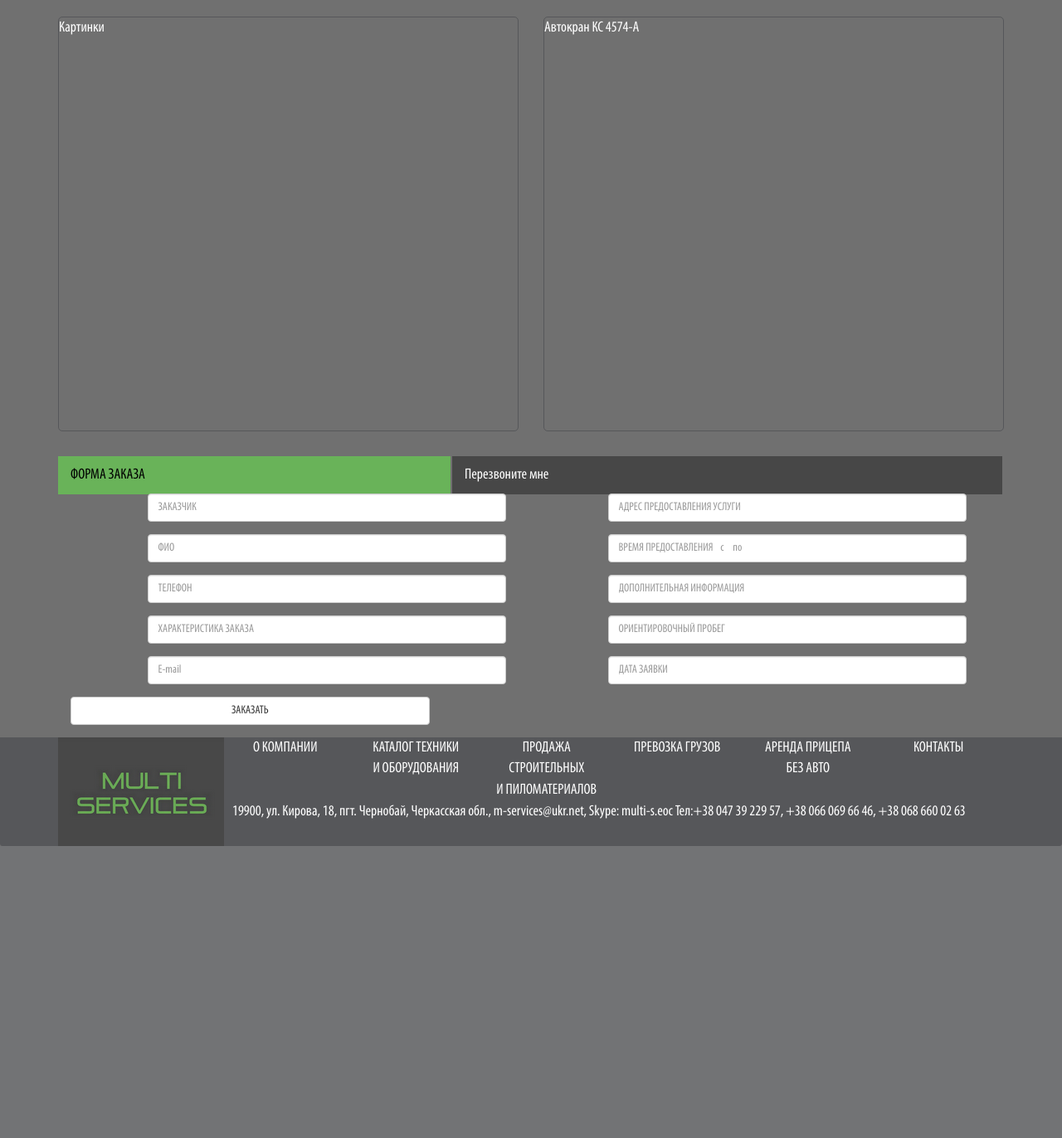
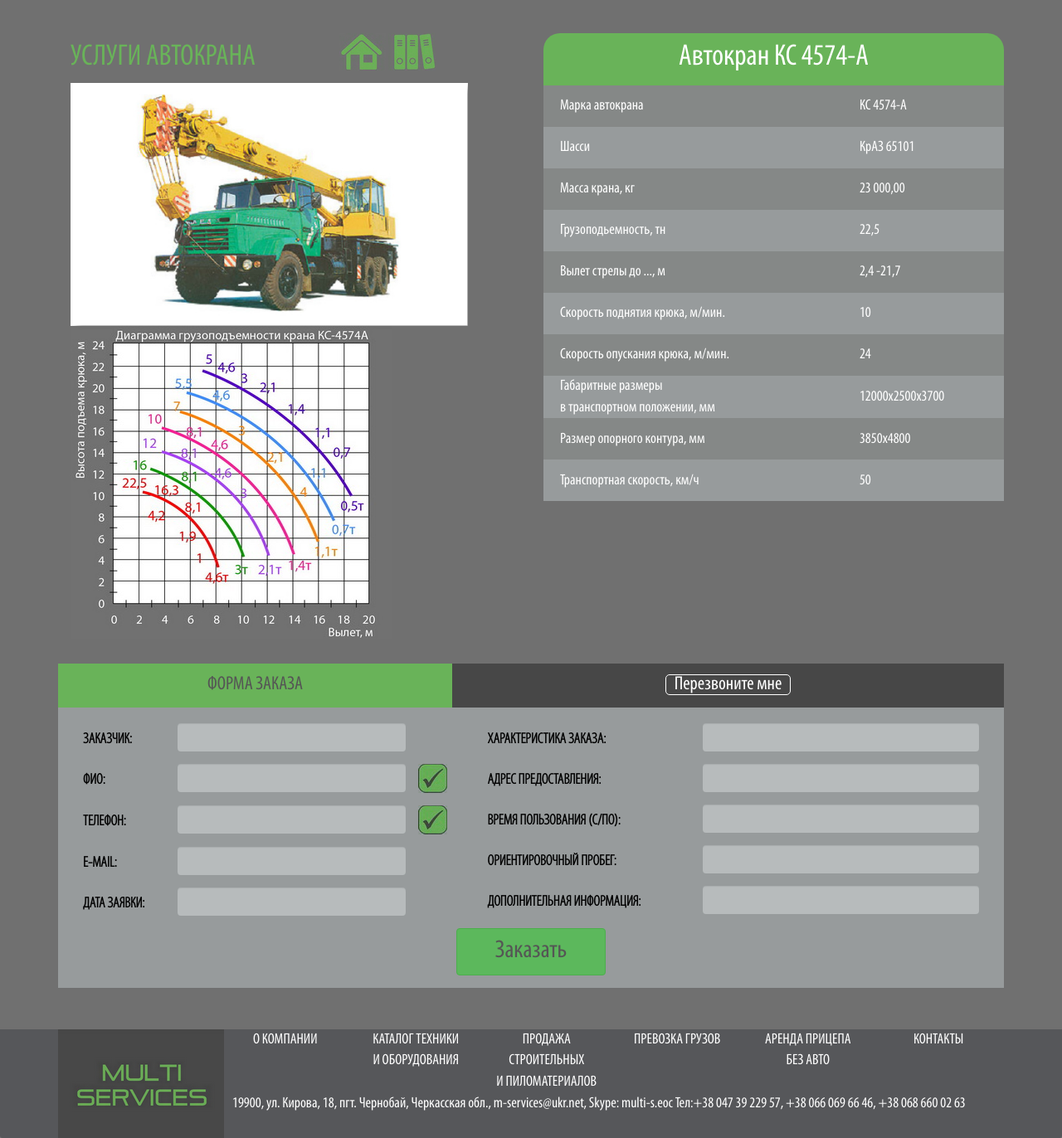
Before and after one commit to Volodymyr75/multiservise, a PHP site: page /site/avtokran.html in a window 1280 px wide. Shown: the part 82-1454 px from the top of the page at 83% size. Before the commit the page ends 1102 px from the top, so only its background shows below. Run offline with PHP 8.4, Linux system fonts and the light colour scheme.

Commit message:
avtokran1

```diff
--- a/site/avtokran.html
+++ b/site/avtokran.html
@@ -76,134 +76,211 @@
   </header>
 
 	  <div id="main-content-avtokran" class="container">
+		<div id="" class="row">
+				<div class="col-sm-6 col-xs-12">
+					<div class="technika" style="padding-top:20px">
+						<div class="col-sm-7">
+						<h1 class="pull-left" style="margin-top: 10px; color: #69B359">УСЛУГИ АВТОКРАНА</h1>
+						</div>
+						<div class="col-sm-4">
+						<a href="index.html" style=""><img src="images/home56-45.png" alt="home"></a>
+						<a href="technika.html"><img src="images/book57-45.png" alt="technika"></a>
+						</div>
+						<div class="col-sm-11 img-tech">
+							<img src="images/avtokran.jpg" class="img-responsive" alt="avtokran">
+						</div>
+						<div class="col-sm-11 img-tech">
+							<img src="images/diagrama387-381.jpg" class="img-responsive" alt="diagrama">
+						</div>
 
-
-		<div id="" class="row">
-
-
-				<div class="col-sm-6 col-xs-12">
-					<div class="technika"><span>Картинки</span></div>
+					</div>
 				</div>
 				<div class="col-sm-6 col-xs-12">
-					<div class="technika"><span>Автокран КС 4574-А</span></div>
+					<div class="technika">
+						<header class="technika-header">
+							<h1 class="technika-h1">Автокран КС 4574-А</>
+						</header>
+							<table style="width: 100%">
+								<tbody style="width: 100%">
+									<tr class="even">
+										<td class="t-left">Марка автокрана</td>
+										<td class="t-right">КС 4574-А</td>
+									</tr>
+									<tr class="odd">
+										<td class="t-left">Шасси</td>
+										<td class="t-right">КрАЗ 65101</td>
+									</tr>
+									<tr class="even">
+										<td class="t-left">Масса крана, кг</td>
+										<td class="t-right">23 000,00</td>
+									</tr>
+									<tr class="odd">
+										<td class="t-left">Грузоподьемность, тн</td>
+										<td class="t-right">22,5</td>
+									</tr>
+									<tr class="even">
+										<td class="t-left">Вылет стрелы до ..., м</td>
+										<td class="t-right">2,4 -21,7</td>
+									</tr>
+									<tr class="odd">
+										<td class="t-left">Скорость поднятия крюка, м/мин.</td>
+										<td class="t-right">10</td>
+									</tr>
+									<tr class="even">
+										<td class="t-left">Скорость опускания крюка, м/мин.</td>
+										<td class="t-right">24</td>
+									</tr>
+									<tr class="odd">
+										<td class="t-left">Габаритные размеры <br> в транспортном положении, мм</td>
+										<td class="t-right">12000x2500x3700</td>
+									</tr>
+									<tr class="even">
+										<td class="t-left">Размер опорного контура, мм</td>
+										<td class="t-right">3850x4800</td>
+									</tr>
+									<tr class="odd">
+										<td class="t-left">Транспортная скорость, км/ч</td>
+										<td class="t-right">50</td>
+									</tr>
+								</tbody>
+							</table>
+					</div>
 				</div>
 
-<!-- forma -->
+				<!-- forma -->
 				<div class="col-sm-12">
 					<ul class="nav nav-tabs" style="border-bottom: 0">
 						<li class="active col-sm-5" style="padding: 0"><a data-toggle="tab" href="#forma" id="f1">ФОРМА ЗАКАЗА</a></li>
 						<li class="col-sm-7"  style="padding: 0"><a data-toggle="tab" href="#call-me" id="f2"><span>Перезвоните мне</span></a></li>
-
 					</ul>
 
 						<div class="tab-content">
 							 <div id="forma" class="tab-pane fade in active">
-							    <form class="form-horizontal" role="form">
+							    <form class="form-horizontal" role="form" style="font-family: MyriadPro-Cond-Light">
 							    	<div class="container">
-							    		<div class="row">
-							    			<div class="form-group col-sm-6">
-							    				<label class="col-sm-2 control-label" for="zakaz"></label>
-							    				<div class="col-sm-10">
-							    					<input type="text" name="name" class="form-control" id="zakaz" placeholder="ЗАКАЗЧИК">
-							    				</div>
+							    		<div class="row" style="margin-top: 20px">
+							    			<div class="col-sm-5" style="padding-right:0">
+							    				<div class="form-group col-sm-12" style="padding-right:0">
+								    				<label class="col-sm-3 control-label" for="zakaz">ЗАКАЗЧИК:</label>
+								    				<div class="col-sm-8">
+								    					<input type="text" name="name" class="form-control" id="zakaz" placeholder="">
+								    				</div>
+								    			</div>
+								    			<div class="form-group col-sm-12" style="padding-right:0">
+								    				<label class="col-sm-3 control-label">ФИО:</label>
+								    				<div class="col-sm-8 input-append">
+								    					<input type="text" name="name" class="form-control" id="" placeholder="">
 
+								    				</div>
+								    				<img src="images/mark35-35.png" alt="mark">
+								    			</div>
+								    			<div class="form-group col-sm-12" style="padding-right:0">
+								    				<label class="col-sm-3 control-label">ТЕЛЕФОН:</label>
+								    				<div class="col-sm-8">
+								    					<input type="text" name="name" class="form-control" id="" placeholder="">
+								    				</div>
+									    			    <img src="images/mark35-35.png" alt="mark"">
+									    		</div>
+								    			<div class="form-group col-sm-12" style="padding-right:0">
+								    				<label class="col-sm-3 control-label">E-MAIL:</label>
+								    				<div class="col-sm-8">
+								    					<input type="text" name="name" class="form-control" id="" placeholder="">
+								    				</div>
+								    			</div>
+								    			<div class="form-group col-sm-12" style="padding-right:0">
+								    				<label class="col-sm-3 control-label">ДАТА ЗАЯВКИ:</label>
+								    				<div class="col-sm-8">
+								    					<input type="email" name="name" class="form-control" id="" placeholder="">
+								    				</div>
+									    		</div>
+									    	</div>
+							    			<div class="col-sm-7">
+							    				<div class="form-group col-sm-12">
+								    				<label class="col-sm-5 control-label">ХАРАКТЕРИСТИКА ЗАКАЗА:</label>
+								    				<div class="col-sm-7">
+								    					<input type="text" name="name" class="form-control" id="" placeholder="">
+								    				</div>
+								    			</div>
+
+								    			<div class="form-group col-sm-12">
+								    				<label class="col-sm-5 control-label">АДРЕС ПРЕДОСТАВЛЕНИЯ:</label>
+								    				<div class="col-sm-7">
+								    					<input type="text" name="name" class="form-control" id="" placeholder="">
+								    				</div>
+								    			</div>
+
+								    			<div class="form-group col-sm-12">
+								    				<label class="col-sm-5 control-label">ВРЕМЯ ПОЛЬЗОВАНИЯ (С/ПО):</label>
+								    				<div class="col-sm-7">
+								    					<input type="text" name="name" class="form-control" id="" placeholder="">
+								    				</div>
+								    			</div>
+
+								    			<div class="form-group col-sm-12">
+								    				<label class="col-sm-5 control-label">ОРИЕНТИРОВОЧНЫЙ ПРОБЕГ:</label>
+								    				<div class="col-sm-7">
+								    					<input type="text" name="name" class="form-control" id="" placeholder="">
+								    				</div>
+								    			</div>
+
+								    			<div class="form-group col-sm-12">
+								    				<label class="col-sm-5 control-label">ДОПОЛНИТЕЛЬНАЯ ИНФОРМАЦИЯ:</label>
+								    				<div class="col-sm-7">
+								    					<input type="text" name="name" class="form-control" id="" placeholder="">
+								    				</div>
+								    			</div>
 							    			</div>
-							    			<div class="form-group col-sm-6">
-							    				<label class="col-sm-2 control-label"></label>
-							    				<div class="col-sm-10">
-							    					<input type="text" name="name" class="form-control" id="" placeholder="АДРЕС ПРЕДОСТАВЛЕНИЯ УСЛУГИ">
+
+							    			<div class="form-group col-sm-12">
+							    				<div clas="col-sm-offset-5 col-sm-2 text-center">
+							    					<button type="submit" class="btn btn-success  center-block" style="font-size: 30px; width: 180px; color:#555; font-family: MyriadPro-Cond">Заказать</button>
 							    				</div>
 							    			</div>
-							    			<div class="form-group col-sm-6">
-							    				<label class="col-sm-2 control-label"></label>
-							    				<div class="col-sm-10">
-							    					<input type="text" name="name" class="form-control" id="" placeholder="ФИО">
-							    				</div>
-							    			</div>
-							    			<div class="form-group col-sm-6">
-							    				<label class="col-sm-2 control-label"></label>
-							    				<div class="col-sm-10">
-							    					<input type="text" name="name" class="form-control" id="" placeholder="ВРЕМЯ ПРЕДОСТАВЛЕНИЯ    с     по">
-							    				</div>
-							    			</div>
-							    			<div class="form-group col-sm-6">
-							    				<label class="col-sm-2 control-label"></label>
-							    				<div class="col-sm-10">
-							    					<input type="text" name="name" class="form-control" id="" placeholder="ТЕЛЕФОН">
-							    				</div>
-							    			</div>
-							    			<div class="form-group col-sm-6">
-							    				<label class="col-sm-2 control-label"></label>
-							    				<div class="col-sm-10">
-							    					<input type="text" name="name" class="form-control" id="" placeholder="ДОПОЛНИТЕЛЬНАЯ ИНФОРМАЦИЯ">
-							    				</div>
-							    			</div>
-							    			<div class="form-group col-sm-6">
-							    				<label class="col-sm-2 control-label"></label>
-							    				<div class="col-sm-10">
-							    					<input type="text" name="name" class="form-control" id="" placeholder="ХАРАКТЕРИСТИКА ЗАКАЗА">
-							    				</div>
-							    			</div>
-							    			<div class="form-group col-sm-6">
-							    				<label class="col-sm-2 control-label"></label>
-							    				<div class="col-sm-10">
-							    					<input type="text" name="name" class="form-control" id="" placeholder="ОРИЕНТИРОВОЧНЫЙ ПРОБЕГ">
-							    				</div>
-							    			</div>
-							    			<div class="form-group col-sm-6">
-							    				<label class="col-sm-2 control-label"></label>
-							    				<div class="col-sm-10">
-							    					<input type="email" name="name" class="form-control" id="" placeholder="E-mail">
-							    				</div>
-							    			</div>
-							    			<div class="form-group col-sm-6">
-							    				<label class="col-sm-2 control-label"></label>
-							    				<div class="col-sm-10">
-							    					<input type="text" name="name" class="form-control" id="" placeholder="ДАТА ЗАЯВКИ">
-							    				</div>
-							    			</div>
-							    			<div class="form-group col-sm-6">
-							    				<div class="col-sm-10">
-							    					<button type="submit" class="btn btn-default btn-block">ЗАКАЗАТЬ</button>
-							    				</div>
-							    			</div>
-
-							    		</div>
-							    	</div>
-
+							    		</div> <!-- end row -->
+							    	</div><!--  end container -->
 								</form>
 							 </div>
 
 							 <div id="call-me" class="tab-pane fade">
-							    <form class="form-inline">
-								  <div class="form-group">
-								    <label for="exampleInputName2">Name</label>
-								    <input type="text" class="form-control" id="exampleInputName2" placeholder="Jane Doe">
-								  </div>
-								  <div class="form-group">
-								    <label for="exampleInputEmail2">Email</label>
-								    <input type="email" class="form-control" id="exampleInputEmail2" placeholder="jane.doe@example.com">
-								  </div>
-								  <button type="submit" class="btn btn-default">Send invitation</button>
+							    <form class="form-horizontal" role="form" style="font-family: MyriadPro-Cond-Light">
+							    	<div class="container">
+							    		<div class="row" style="margin-top: 70px">
+							    			<div class="form-group col-sm-12">
+							    				<label class="col-sm-offset-3 col-sm-1 control-label">ФИО:</label>
+							    				<div class="col-sm-4 input-append">
+							    					<input type="text" name="name" class="form-control" id="" placeholder="">
+
+							    				</div>
+							    				<img src="images/mark35-35.png" alt="mark">
+							    			</div>
+
+							    			<div class="form-group col-sm-12">
+							    				<label class="col-sm-offset-3 col-sm-1 control-label">ТЕЛЕФОН</label>
+							    				<div class="col-sm-4">
+							    					<input type="text" name="name" class="form-control" id="" placeholder="">
+
+							    				</div>
+							    				<img src="images/mark35-35.png" alt="mark"">
+							    			</div>
+
+							    		</div>
+							    			<div class="form-group col-sm-12" style="margin-top: 40px">
+							    				<div clas="col-sm-offset-5 col-sm-2 text-center">
+							    					<button type="submit" class="btn btn-success  center-block" style="font-size: 30px; width: 180px; color: #555; font-family: MyriadPro-Cond">Заказать</button>
+							    				</div>
+							    			</div>
+							    	</div>
 								</form>
 							 </div>
 
-				</div>
-					<!-- <ul class="nav nav-tabs">
-						<li class="active col-md-6" id="example"><a href="#forma" data-toggle="tab">Форма заказа</a></li>
-						<li class="col-md-6"><a href="call-me" data-toggle="tab">Перезвоните мне</li>
-					</ul>
-					<div class="tab-content">
-						<div class="tab-pane active" role="tabpanel" id="forma">lskdflsdfj</div>
-						<div class="tab-pane" role="tabpanel" id="call-me">fjlsdfjdssdfsdafdafgdafgdsfg</div>
-					</div> -->
+						</div>
 				</div>
 
 
-		</div>
+		</div> <!-- end row -->
 	  </div><!-- end of #main-content -->
 
-	   <footer class="panel-footer">
+	   <footer class="panel-footer" style="margin-top: 50px">
 	  	<div class="container">
 	  		<div class="row">
 	  			<div id="footer-left" class="col-sm-2">
--- a/site/css/styles.css
+++ b/site/css/styles.css
@@ -317,34 +317,96 @@ body {
 
 /*avtokran*/
 .technika {
-	height: 500px;
+	height: 750px;
 	width: 100%;
 	margin-bottom: 30px;
+/*	margin-top: 30px;*/
 	position: relative;
-	border: 1px solid #56575a;
+
 	border-radius: 5px;
 	overflow: hidden;
 }
 /*#example {
 	width: 300px;
 }*/
+.img-tech {
+	background:  no-repeat;
+	background-position: center;
+}
+.technika-header {
+	background: #69B359;
+	border-radius: 20px 20px 0 0;
+	position: relative;
+	height: 63px;
+
+}
+
+header h1.technika-h1 {
+
+		color: white;
+		text-align: center;
+		padding-top: 10px;
+/*			padding: 0 85px 0 85px;*/
+
+}
+.odd {
+	background-color: #979B9C;
+	height: 50px;
+}
+.even {
+	background-color: #858887;
+	height: 50px;
+}
+.t-left {
+
+    color: white;
+    padding-left: 20px;
+}
+.t-right {
+
+    color: white;
+}
 
 /*forma*/
 #f1 {
 	background-color: #69B359;
 	border: 0;
 	border-radius: 0;
-	color: black;
+	text-align: center;
+	font-size: 23px;
 }
-#f1>a {
+.nav-tabs>li>a {
 	margin-right: 0;
+
+}
+.nav-tabs>li>a span {
+	border: 1px solid white;
+	padding-right: 10px;
+	padding-left: 10px;
+	border-radius: 5px;
 }
 #f2 {
 	background-color: #474747;
 	border: 0;
 	border-radius: 0;
 	color: white;
+	text-align: center;
+	font-size: 23px;
 }
+.tab-content {
+	margin-top: 0;
+	background-color: #979B9C
+}
+input.form-control {
+	background-color: #B7BBBC;
+	border: 0;
+}
+.form-horizontal .control-label {
+	text-align: left;
+	color: black;
+
+}
+/*end forma*/
 
 /***********************/
 @media (min-width: 1200px) {
```
Also changed, not shown: site/images/avtokran.jpg (added), site/images/book51-40.png (added), site/images/book57-45.png (added), site/images/diagrama387-381.jpg (added), site/images/home50-40.png (added), site/images/home56-45.png (added), site/images/mark35-35.png (added).
